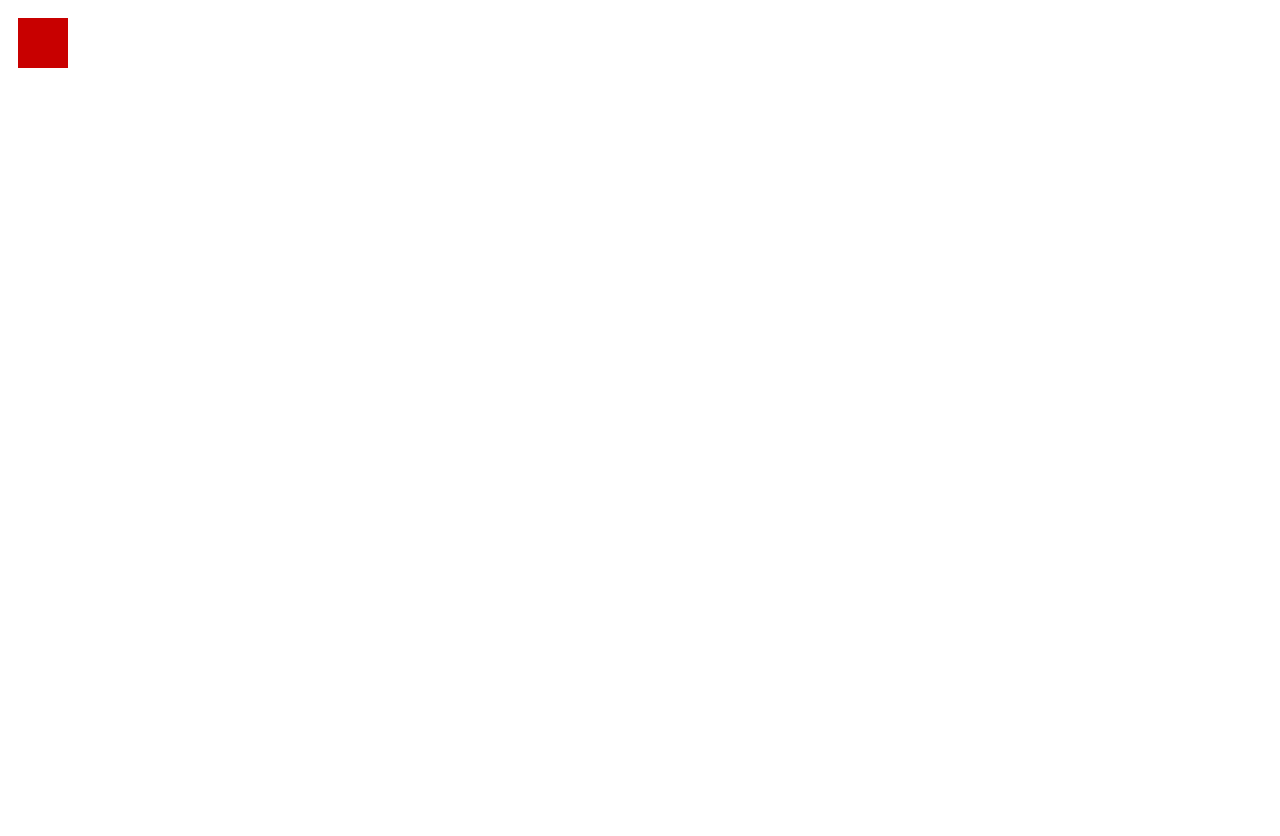
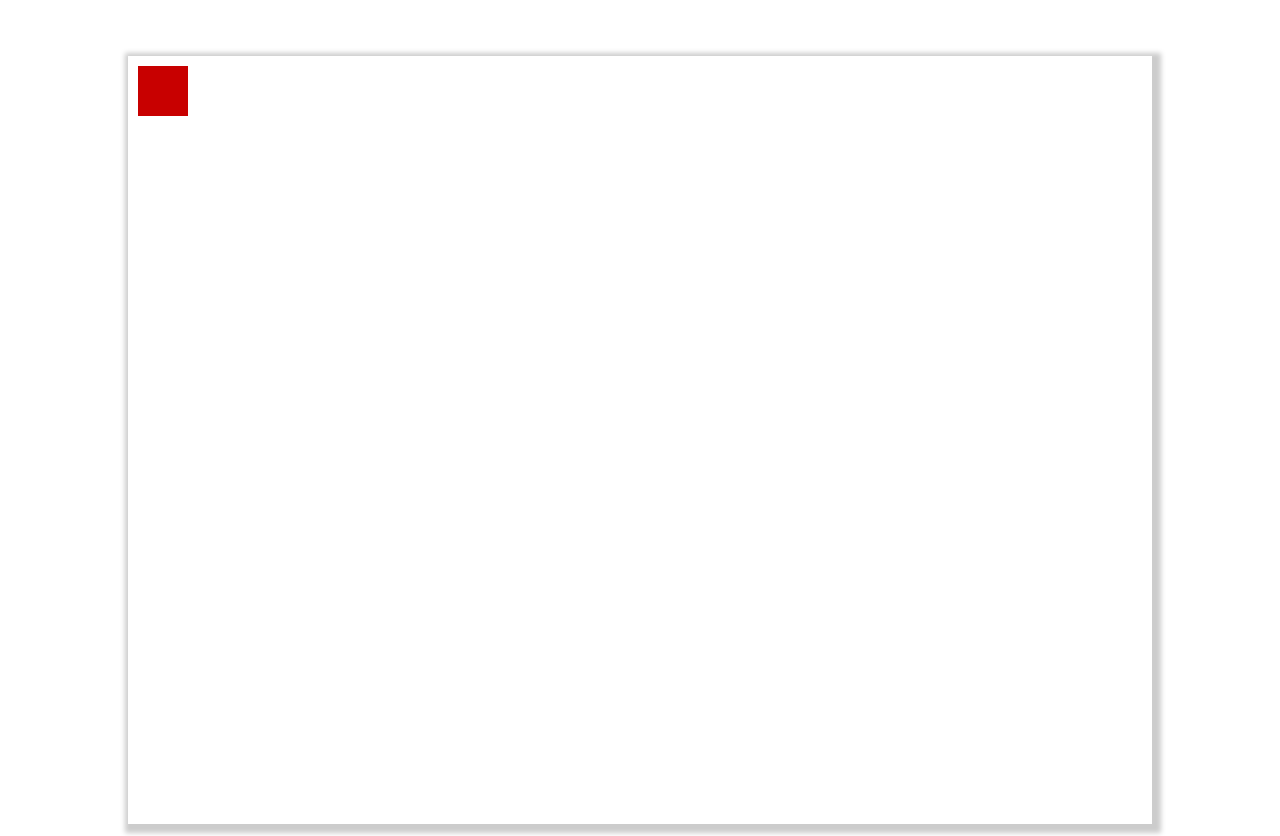
Before and after one commit to jdormit/generative-art, a website built with webpack: page index.html in a window 1280 px wide. Before the commit the page ends 800 px from the top, so only its background shows below. Built offline with nearby package versions, Linux system fonts and the light colour scheme.

Commit message:
Basic styling

```diff
--- a/index.html
+++ b/index.html
@@ -3,9 +3,12 @@
 <html>
     <head>
         <meta charset="utf-8">
+        <link rel="stylesheet" href="style.css">
     </head>
     <body>
-        <canvas id="canvas" width="768" height="512"></canvas>
+        <div class="container">
+            <canvas id="canvas" width="1024" height="768"></canvas>
+        </div>
         <script src="build/bundle.js"></script>
     </body>
 </html>
--- /dev/null
+++ b/style.css
@@ -0,0 +1,9 @@
+.container {
+    text-align: center;
+}
+
+#canvas {
+    margin: auto;
+    margin-top: 3em;
+    box-shadow: 3px 3px 5px 6px #ccc;
+}
```
